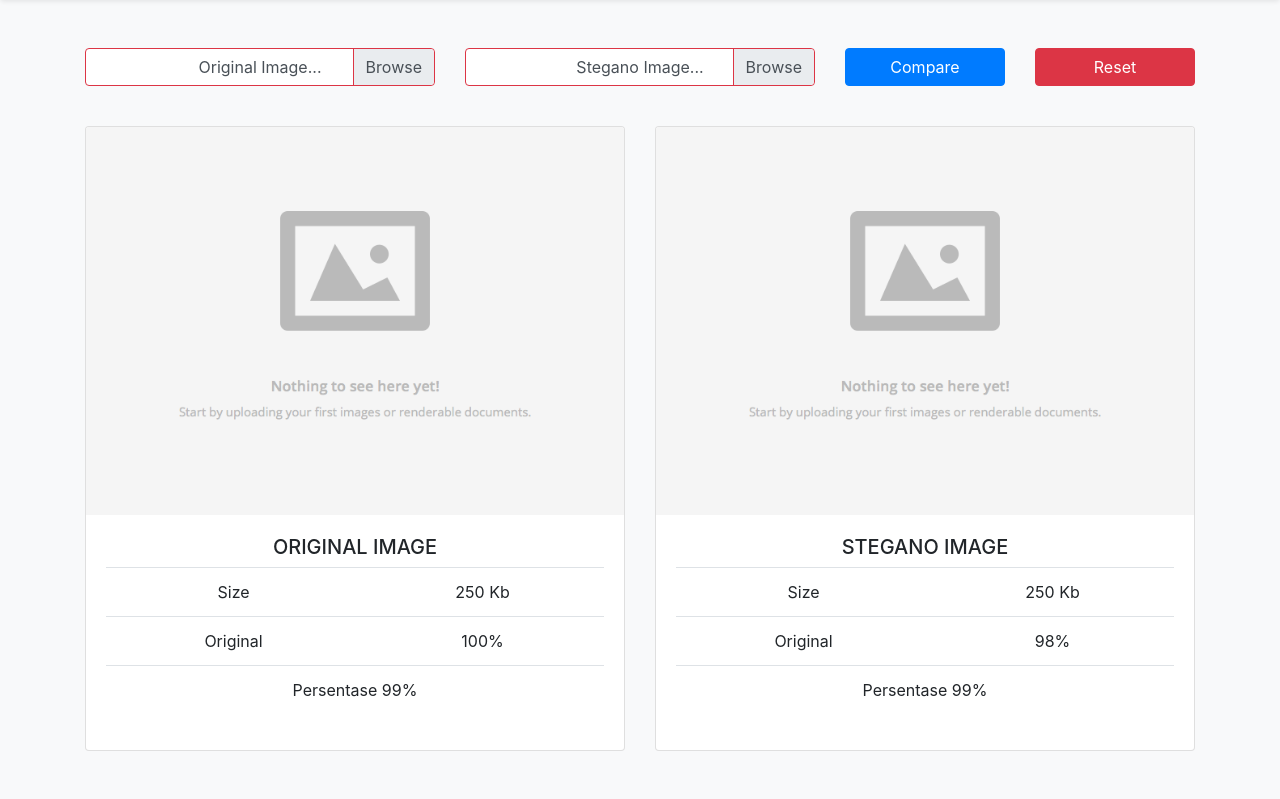
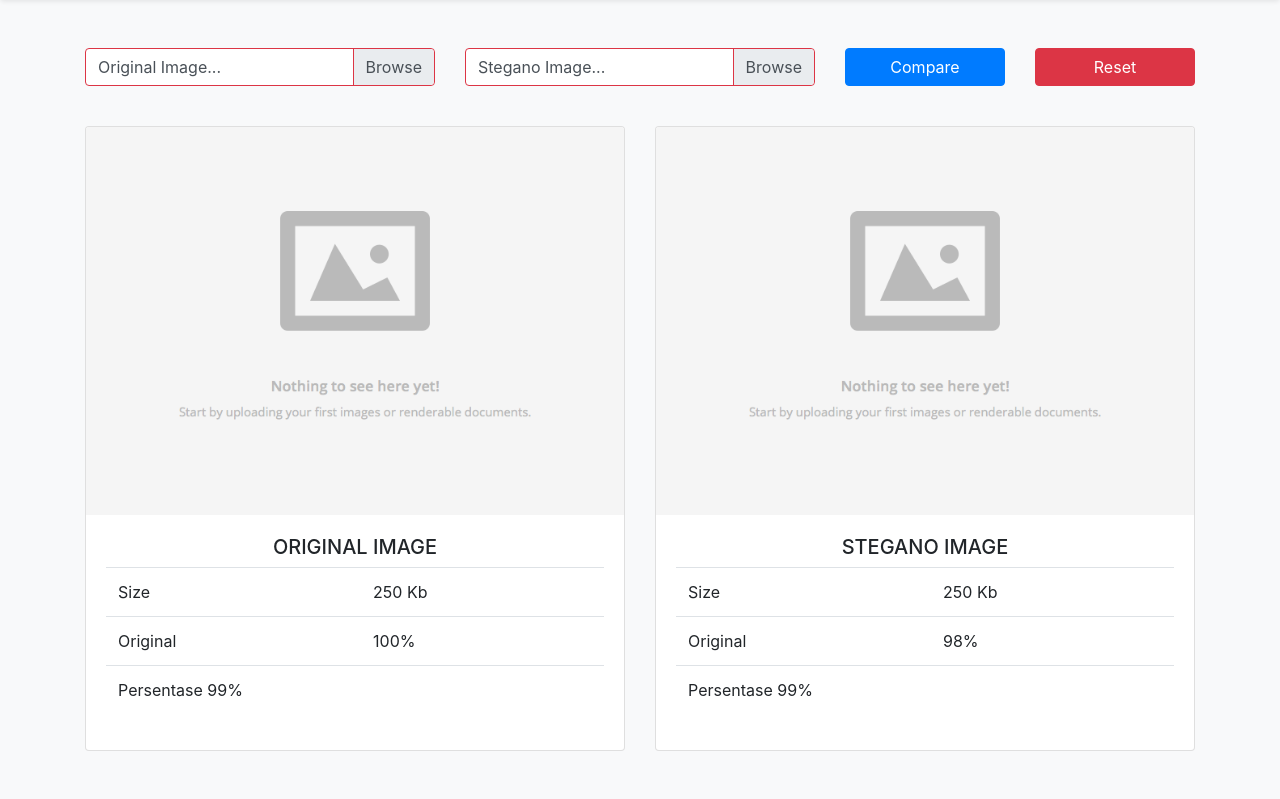
Before and after one commit to josestg/Steganografi-electron-Flask, a Flask app: page /success in a window 1280 px wide. Shown: the part 72-871 px from the top of the page. Run offline with Flask 2, Linux system fonts and the light colour scheme; parts of the project's set-up code (start-up, migrations or seed data) failed here and were passed over; some libraries are stand-ins or nearby versions.

Commit message:
update table

```diff
--- a/server/app/templates/compare.html
+++ b/server/app/templates/compare.html
@@ -1,21 +1,21 @@
 {% extends "base.html" %}
 {% block title %}Home{% endblock %}
 {% block body %}
-<div class="container text-center">
+<div class="container">
 
 	<form class="was-validated" method=POST enctype=multipart/form-data action="{{ url_for('upload') }}">
 		<div class="row mb-4">
 			<div class="col-md-4">
 			  <div class="custom-file mb-3">
-			    <input type="file" class="custom-file-input" id="imageFile" required name="image" >
-			    <label class="custom-file-label" for="imageFile" id="imageLabel">Original Image...</label>
+			    <input type="file" class="custom-file-input" id="imageFileOriginal" required name="image" >
+			    <label class="custom-file-label" for="imageFileOriginal" id="imageLabelOriginal">Original Image...</label>
 			  </div>
 			</div>
 
 			<div class="col-md-4">
 			  <div class="custom-file mb-3">
-			    <input type="file" class="custom-file-input" id="imageFile" required name="image" >
-			    <label class="custom-file-label" for="imageFile" id="imageLabel">Stegano Image...</label>
+			    <input type="file" class="custom-file-input" id="imageFileStegano" required name="image" >
+			    <label class="custom-file-label" for="imageFileStegano" id="imageLabelStegano">Stegano Image...</label>
 			  </div>
 			</div>
 
@@ -35,10 +35,13 @@
 	<div class="row mb-4">
 		<div class="col-md-6 col-sm-12 mb-4">
 
-			<div class="card" style="width: 100%;">
-			  <img class="card-img-top" src="{{ url_for('static', filename='assets/noimage.png') }}" alt="Card image cap" id="imageView">
+			<div class="card" style="width: 80;">
+			  <img class="card-img-top" src="{{ url_for('static', filename='assets/noimage.png') }}" alt="Card image cap" id="imageViewOriginal">
 			  <div class="card-body">
-				<h5>ORIGINAL IMAGE</h5>
+			  	<div class="text-center">
+					<h5>ORIGINAL IMAGE</h5>
+			  	</div>
+
 
 				<table class="table table-hover">
 				  <tbody>
@@ -61,10 +64,12 @@
 		</div>
 
 		<div class="col-md-6 col-sm-12 mb-4">
-			<div class="card" style="width: 100%;">
-			  <img class="card-img-top" src="{{ url_for('static', filename='assets/noimage.png') }}" alt="Card image cap" id="imageView">
+			<div class="card" style="width: 80;">
+			  <img class="card-img-top" src="{{ url_for('static', filename='assets/noimage.png') }}" alt="Card image cap" id="imageViewStegano">
 			  <div class="card-body">
-				<h5>STEGANO IMAGE</h5>
+			  	<div class="text-center">
+					<h5>STEGANO IMAGE</h5>
+			  	</div>
 
 				<table class="table table-hover">
 				  <tbody>
```
